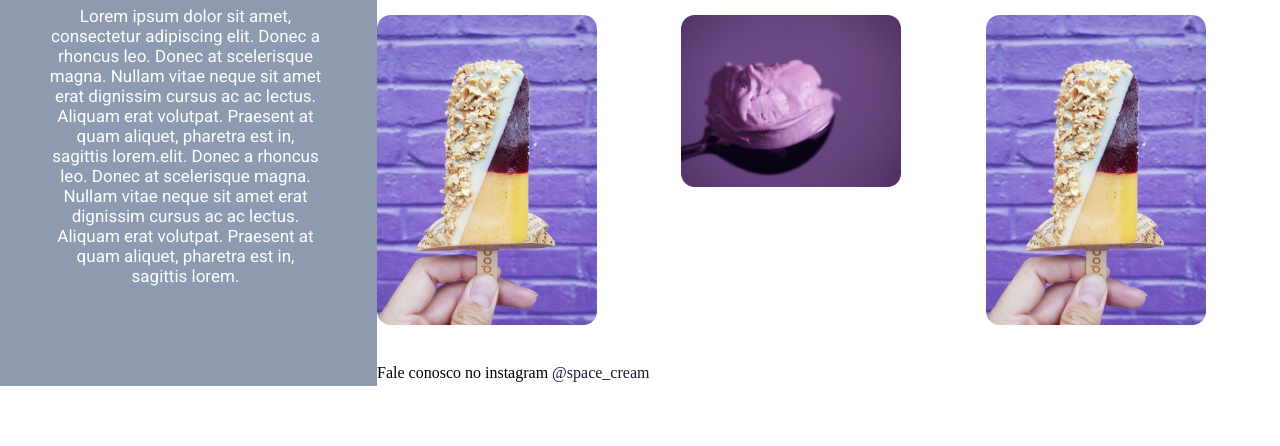
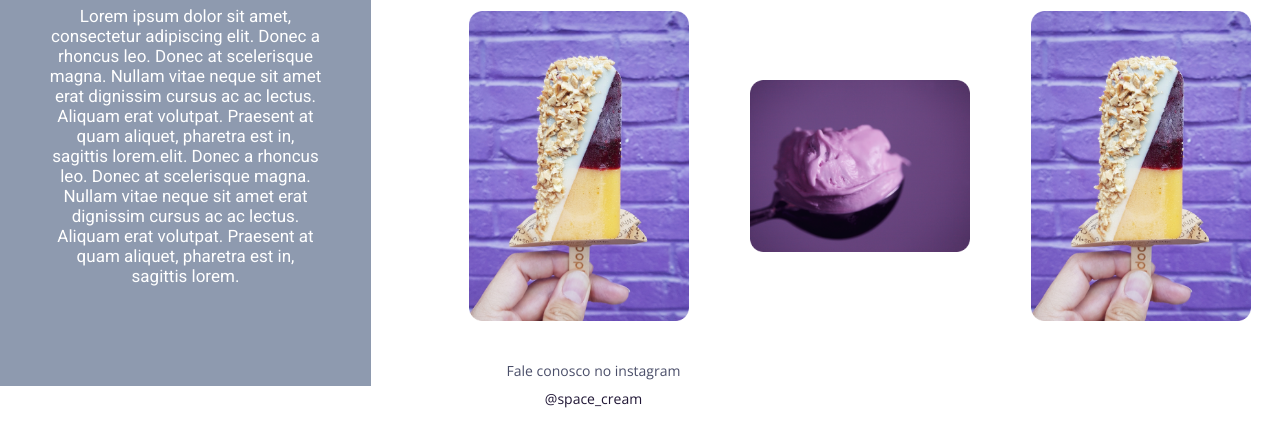
Before and after one commit to JonatasAS/Estudos_Pag_Web, a plain HTML site: page Projetos/Teste/Desafio_Space_Cream/index.html in a window 1280 px wide. Shown: the part 334-780 px from the top of the page. Drawn offline with nearby package versions, Linux system fonts and the light colour scheme.

Commit message:
space cream

```diff
--- a/Projetos/Teste/Desafio_Space_Cream/index.html
+++ b/Projetos/Teste/Desafio_Space_Cream/index.html
@@ -2,6 +2,7 @@
 <html lang="pt-br">
 
 <head>
+
     <link rel="preconnect" href="https://fonts.googleapis.com">
     <link rel="preconnect" href="https://fonts.gstatic.com" crossorigin>
 
@@ -10,7 +11,8 @@
     <title>Space Cream</title>
     <link rel="stylesheet" href="style.css">
 
-    <link href="https://fonts.googleapis.com/css2?family=Roboto&family=Staatliches&display=swap" rel="stylesheet">
+    <link href="https://fonts.googleapis.com/css2?family=Open+Sans&family=Roboto&family=Staatliches&display=swap"
+        rel="stylesheet">
 
 
 </head>
@@ -61,12 +63,12 @@
 
             </div>
 
-
             <footer>
-               Fale conosco no instagram<a href="https//instagram.com/spacecream"> @space_cream</a>
-           </footer>
+                Fale conosco no instagram<a href="https//instagram.com/spacecream"> @space_cream</a>
+            </footer>
 
         </main>
+
 
     </div>
 
--- a/Projetos/Teste/Desafio_Space_Cream/style.css
+++ b/Projetos/Teste/Desafio_Space_Cream/style.css
@@ -20,7 +20,6 @@ body {
 .page {
   display: flex;
   width: 128rem;
-  height: 72rem;
 }
 
 header {
@@ -63,7 +62,7 @@ header p {
   display: flex;
   align-items: center;
   text-align: center;
-  margin: 0 4.8rem 11.3rem ;
+  margin: 0 4.8rem 11.3rem;
 
   color: hsla(0, 0%, 100%, 1);
 
@@ -73,12 +72,15 @@ main {
   display: grid;
   gap: 3.2rem;
   grid-template-columns: 1fr 1fr 1fr;
+  margin-left: 9.8rem;
+  align-items: center;
+
 }
 
 .card img {
   width: 22rem;
   object-fit: cover;
-  padding: 0 ;
+  padding: 0;
 }
 
 img {
@@ -89,3 +91,16 @@ a {
   color: #1F1534;
   text-decoration: none;
 }
+
+footer {
+  font-family: 'Open Sans', sans-serif;
+  font-weight: 400;
+  font-size: 1.4rem;
+  line-height: 2.8rem;
+
+
+  text-align: center;
+
+  color: #4A4E69;
+
+}
```
